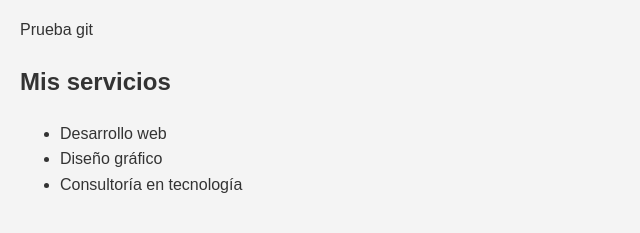
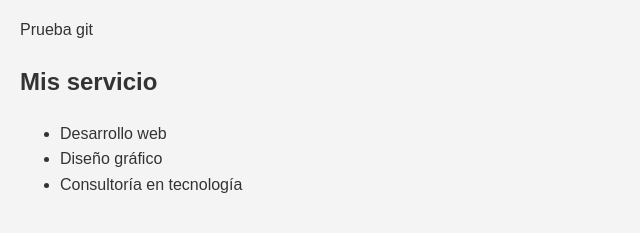
Before and after one commit to AntonioNC03/prueba01, a plain HTML site: page index.html in a window 1280 px wide. Shown: the part 210-443 px from the top of the page, 0-640 px from the left. Drawn offline with Linux system fonts and the light colour scheme.

Commit message:
modificado index.html en local

```diff
--- a/index.html
+++ b/index.html
@@ -26,7 +26,7 @@
         </section>
 
         <section>
-            <h2>Mis servicios</h2>
+            <h2>Mis servicio</h2>
             <ul>
                 <li>Desarrollo web</li>
                 <li>Diseño gráfico</li>
```
